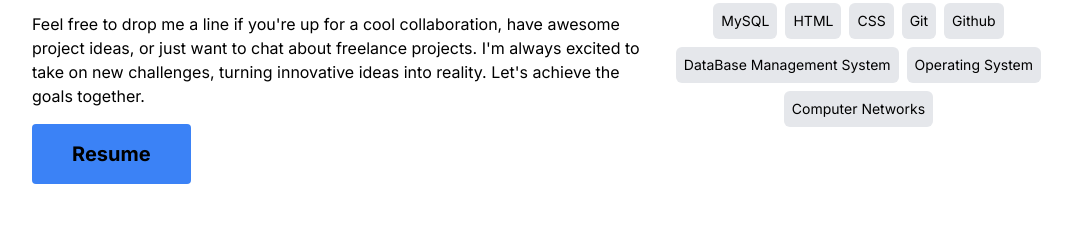
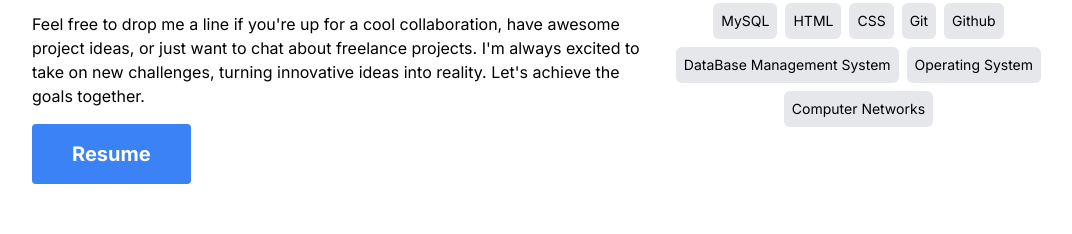
Before and after one commit to codelord09/my-portfolio-app, a Next.js app: page / in a window 1280 px wide. Shown: the part 1272-1506 px from the top of the page, without its empty margins (96-1168 px from the left). Built offline with nearby package versions, Linux system fonts and the light colour scheme.

Commit message:
Update About.tsx

```diff
--- a/src/components/About.tsx
+++ b/src/components/About.tsx
@@ -1,3 +1,4 @@
+
 import React from "react";
 import { headerItems, userInfo } from "@/constants/constant";
 import Image from "next/image";
@@ -16,10 +17,10 @@ const About: React.FC = () => {
                     className={"[&>p]:mt-3"}
                 ></div>
                 <a
-                        href="https://drive.google.com/file/d/17asWJPAJKID4-0uudwM-q92ikIwF5yC4/view?usp=sharing" // Replace with the actual path to your resume
+                        href="https://drive.google.com/file/d/1OO4SAzkbJT7Vb38u4lEib1RkPiJbcE_O/view?usp=sharing" // Replace with the actual path to your resume
                         target="_blank"
                         rel="noopener noreferrer"
-                        className="bg-blue-500 hover:bg-blue-700 text-black font-bold py-4 px-10 rounded mt-4 text-xl" // Increased font size using "text-xl" class
+                        className="bg-blue-500 hover:bg-blue-700 text-white font-bold py-4 px-10 rounded mt-4 text-xl" // Increased font size using "text-xl" class
                         style={{ display: "inline-block" }}
                     >
                         Resume
```
